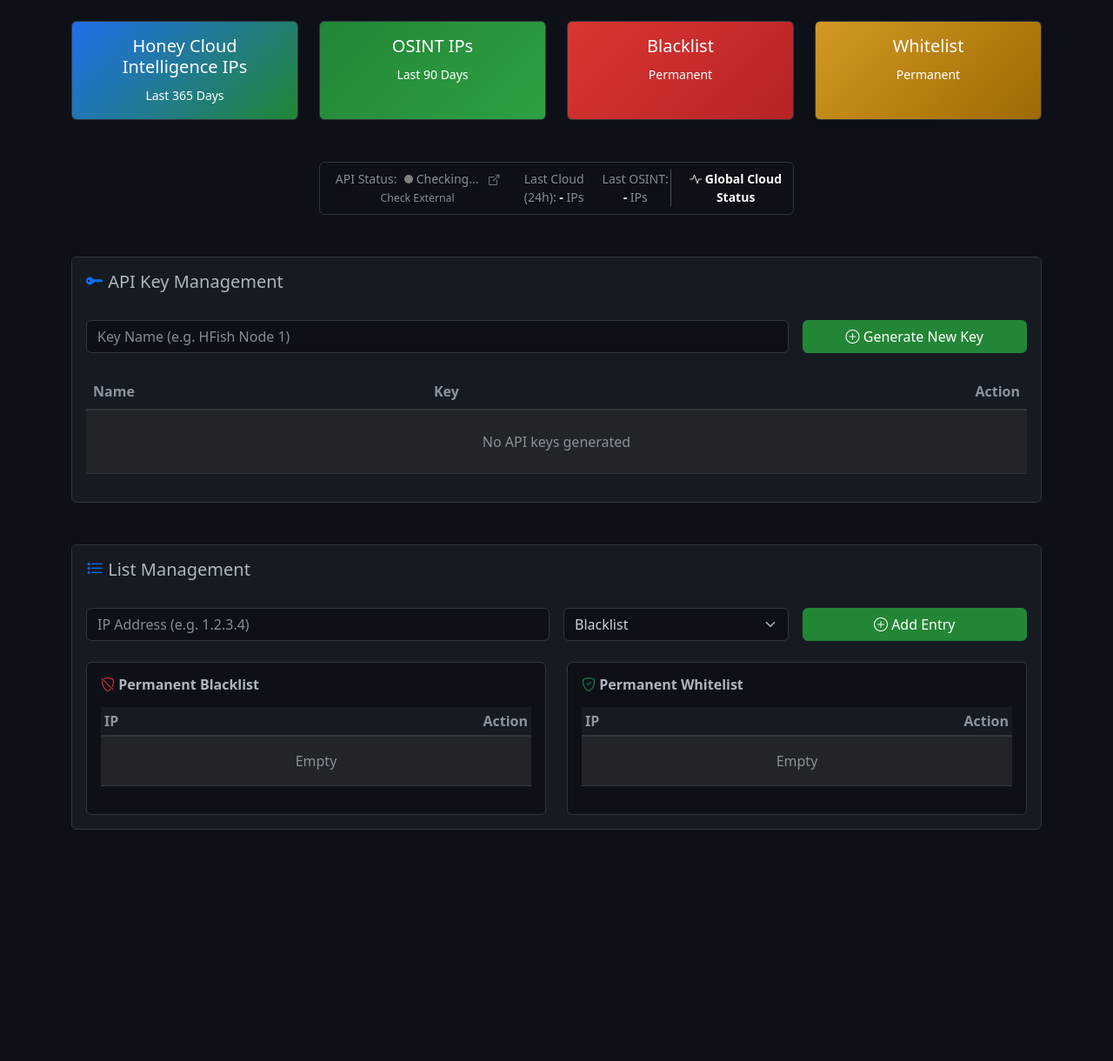
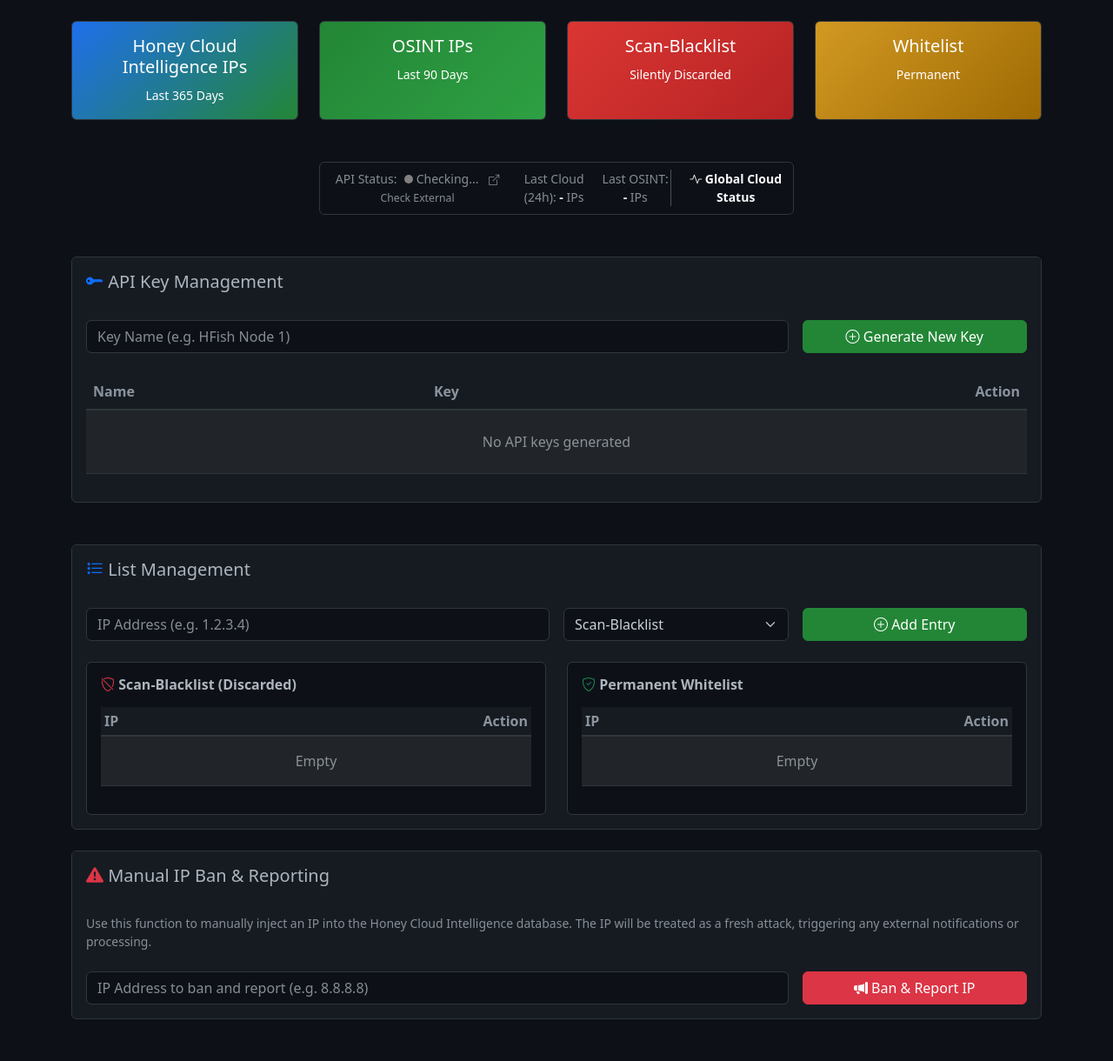
Before and after one commit to lemueIO/honey-api, a FastAPI app: template app/templates/index.html in a window 1280 px wide. Shown: the part 58-1278 px from the top of the page at 87% size. Before the commit the page ends 1012 px from the top, so only its background shows below. Run offline with FastAPI, Linux system fonts and the light colour scheme; the template is opened without the code that fills it, so the values that code supplies are empty.

Commit message:
Implement Preventive Blacklist, Manual Ban UI, and update labels

```diff
--- a/app/main.py
+++ b/app/main.py
@@ -395,6 +395,12 @@ async def ip_reputation(resource: str, apikey: str):
 
 @app.post("/webhook")
 async def hfish_webhook(data: HFishWebhook):
+    # 1. Immediate filtering for Scan-Blacklist
+    blacklist_members = REDIS_CLIENT.smembers(KEY_BLACKLIST)
+    if is_ip_in_cidr_list(data.attack_ip, blacklist_members):
+        logger.info(f"{C_RED}[WEBHOOK] Discarding attack from Scan-Blacklisted IP: {data.attack_ip}{C_RESET}")
+        return {"status": "filtered", "reason": "scan-blacklist"}
+
     logger.info(f"{C_BLUE}[WEBHOOK] Received attack from: {data.attack_ip}{C_RESET}")
     # Store local data for 365 days
     ip_key = f"{KEY_LOCAL}{data.attack_ip}"
@@ -417,6 +423,24 @@ async def hfish_webhook(data: HFishWebhook):
         logger.info(f"{C_CYAN}[WEBHOOK] Updated existing IP: {data.attack_ip}{C_RESET}")
 
     return {"status": "ok"}
+
+@app.post("/api/ban")
+async def manual_ban(ip: str = Form(...), user: str = Depends(get_current_user)):
+    if not user: return RedirectResponse(url="/login")
+
+    logger.info(f"{C_RED}[MANUAL BAN] Manually banning IP: {ip} for processing/reporting{C_RESET}")
+
+    ip_key = f"{KEY_LOCAL}{ip}"
+    is_new = not REDIS_CLIENT.exists(ip_key)
+
+    if is_new:
+         REDIS_CLIENT.incr("stats:cloud_new_24h")
+         REDIS_CLIENT.incr(KEY_STATS_LOCAL)
+         if REDIS_CLIENT.ttl("stats:cloud_new_24h") == -1:
+             REDIS_CLIENT.expire("stats:cloud_new_24h", 86400)
+
+    REDIS_CLIENT.setex(ip_key, timedelta(days=365), datetime.now().isoformat())
+    return RedirectResponse(url="/", status_code=303)
 
 # --- Auth Routes ---
 
--- a/app/templates/index.html
+++ b/app/templates/index.html
@@ -174,9 +174,9 @@
             <div class="col-md-3">
                 <div class="card stat-card bg-blacklist h-100">
                     <div class="card-body">
-                        <h5 class="card-title">Blacklist</h5>
+                        <h5 class="card-title">Scan-Blacklist</h5>
                         <p class="display-6 fw-bold mb-0" id="stats-blacklist">{{ stats.blacklist }}</p>
-                        <small>Permanent</small>
+                        <small>Silently Discarded</small>
                     </div>
                 </div>
             </div>
@@ -302,7 +302,7 @@
                             </div>
                             <div class="col-md-3">
                                 <select name="list_type" class="form-select">
-                                    <option value="blacklist">Blacklist</option>
+                                    <option value="blacklist">Scan-Blacklist</option>
                                     <option value="whitelist">Whitelist</option>
                                 </select>
                             </div>
@@ -318,7 +318,8 @@
                                 <div class="p-3 border rounded bg-opacity-10"
                                     style="background-color: #0d1117; border-color: #30363d !important;">
                                     <h6 class="fw-bold mb-3 d-flex justify-content-between align-items-center">
-                                        <span><i class="bi bi-shield-slash text-danger"></i> Permanent Blacklist</span>
+                                        <span><i class="bi bi-shield-slash text-danger"></i> Scan-Blacklist
+                                            (Discarded)</span>
                                         <span class="badge bg-danger rounded-pill" id="badge-blacklist">{{
                                             stats.blacklist }}</span>
                                     </h6>
@@ -400,6 +401,32 @@
                                 </div>
                             </div>
                         </div>
+                    </div>
+                </div>
+
+                <!-- Manual Ban / Forced Reporting -->
+                <div class="card mt-4">
+                    <div class="card-header py-3 border-0">
+                        <h5 class="mb-0"><i class="bi bi-exclamation-triangle-fill text-danger"></i> Manual IP Ban &
+                            Reporting</h5>
+                    </div>
+                    <div class="card-body">
+                        <p class="text-muted small mb-4">
+                            Use this function to manually inject an IP into the Honey Cloud Intelligence database.
+                            The IP will be treated as a fresh attack, triggering any external notifications or
+                            processing.
+                        </p>
+                        <form action="/api/ban" method="post" class="row g-3">
+                            <div class="col-md-9">
+                                <input type="text" name="ip" class="form-control"
+                                    placeholder="IP Address to ban and report (e.g. 8.8.8.8)" required>
+                            </div>
+                            <div class="col-md-3">
+                                <button type="submit" class="btn btn-danger w-100">
+                                    <i class="bi bi-megaphone-fill"></i> Ban & Report IP
+                                </button>
+                            </div>
+                        </form>
                     </div>
                 </div>
             </div>
--- a/app/templates/status.html
+++ b/app/templates/status.html
@@ -153,9 +153,9 @@
                 <div class="col-md-3">
                     <div class="card stat-card bg-blacklist h-100">
                         <div class="card-body">
-                            <h5 class="card-title">Blacklist</h5>
+                            <h5 class="card-title">Scan-Blacklist</h5>
                             <p class="display-6 fw-bold mb-0" id="stats-blacklist">{{ stats.blacklist }}</p>
-                            <small>Permanent</small>
+                            <small>Silently Discarded</small>
                         </div>
                     </div>
                 </div>
```
